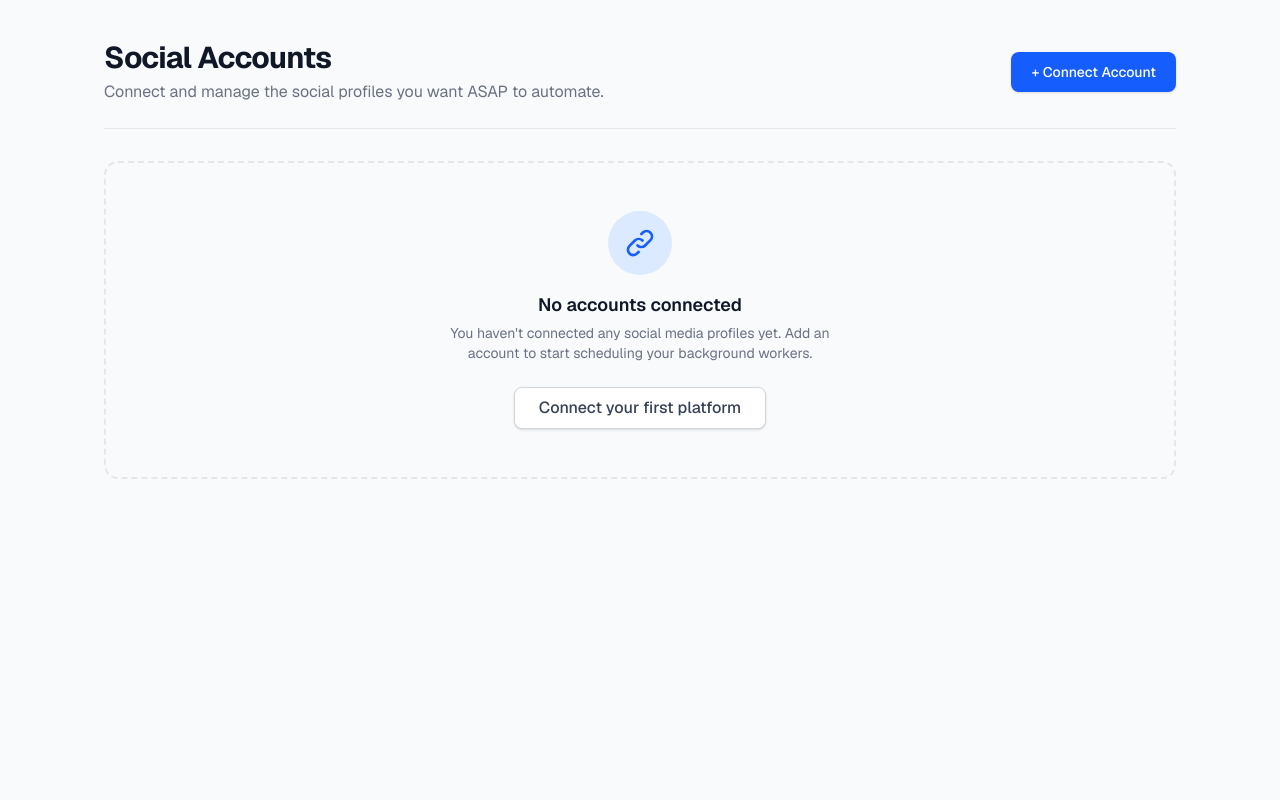
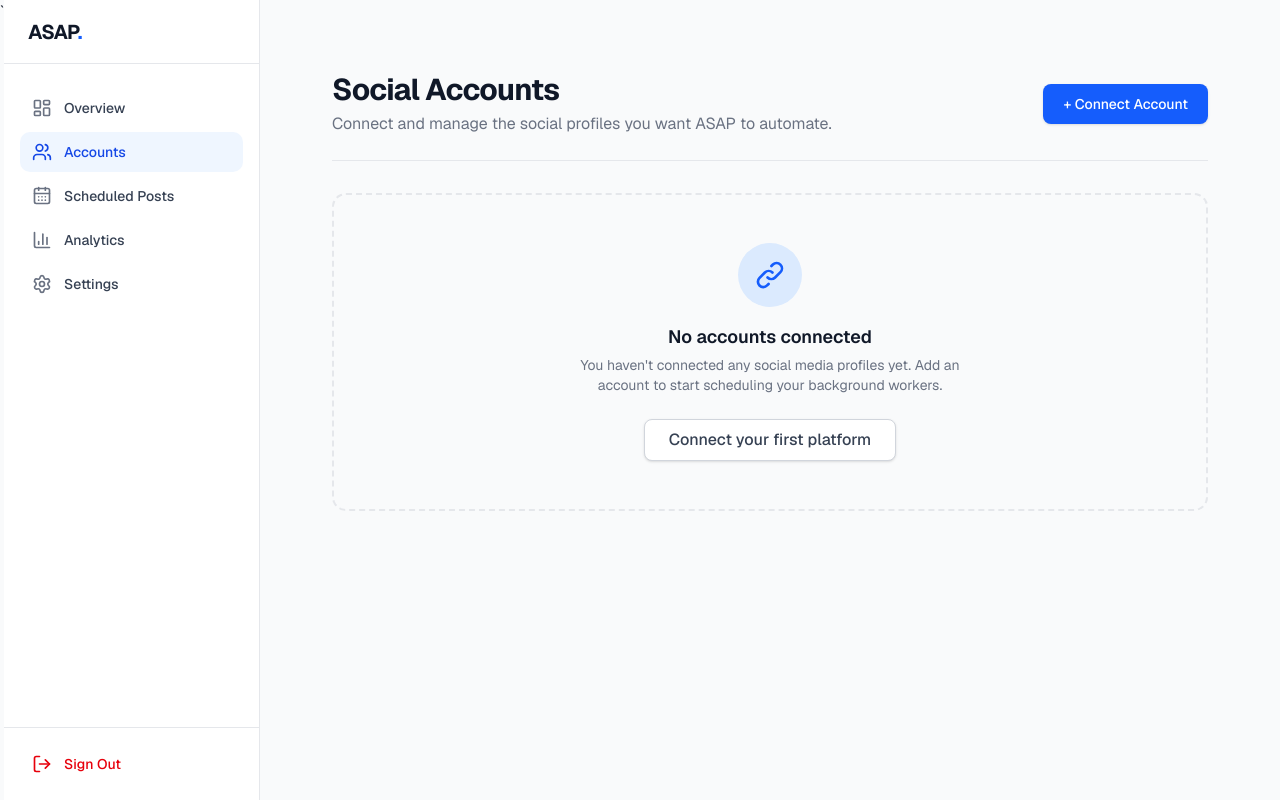
Before and after one commit to JohnLloydCanoy/asap, a Next.js app in the folder frontend/: page /accounts in a window 1280 px wide. Built offline with nearby package versions, Linux system fonts and the light colour scheme.

Commit message:
feat: changing the layout for navigation

```diff
--- a/frontend/src/app/(dashboard)/layout.tsx
+++ b/frontend/src/app/(dashboard)/layout.tsx
@@ -1,12 +1,86 @@
+"use client";
+
+import Link from "next/link";
+import { usePathname } from "next/navigation";
+import { LayoutDashboard, Users, CalendarDays, BarChart3, Settings, LogOut} from "lucide-react";
+
 export default function DashboardLayout({
     children,
-    }: {
+}: {
     children: React.ReactNode;
-    }) {
-    return (
-        <section className="dashboard-container">
-        {/* This renders your sub-pages like accounts/page.tsx */}
-        {children}
-        </section>
+}) {
+    const pathname = usePathname();
+
+const navigation = [
+    { name: "Overview", href: "/overview", icon: LayoutDashboard },
+    { name: "Accounts", href: "/accounts", icon: Users },
+    { name: "Scheduled Posts", href: "/scheduled", icon: CalendarDays },
+    { name: "Analytics", href: "/analytics", icon: BarChart3 },
+    { name: "Settings", href: "/settings", icon: Settings },
+];
+
+const handleLogout = () => {
+    localStorage.removeItem("token");
+    window.location.href = "/login";
+};
+
+return (
+    <div className="min-h-screen bg-gray-50 flex">
+    `
+        {/* Sidebar Navigation */}
+        <div className="w-64 bg-white border-r border-gray-200 flex flex-col hidden md:flex">
+            <div className="h-16 flex items-center px-6 border-b border-gray-200">
+            <Link href="/overview" className="font-bold text-xl tracking-tight text-gray-900">
+                ASAP<span className="text-blue-600">.</span>
+            </Link>
+            </div>
+
+            <nav className="flex-1 px-4 py-6 space-y-1 overflow-y-auto">
+            {navigation.map((item) => {
+                const isActive = pathname === item.href;
+                const Icon = item.icon;
+                return (
+                <Link
+                    key={item.name}
+                    href={item.href}
+                    className={`flex items-center gap-3 px-3 py-2.5 rounded-lg text-sm font-medium transition-colors ${
+                    isActive
+                        ? "bg-blue-50 text-blue-700"
+                        : "text-gray-700 hover:bg-gray-100 hover:text-gray-900"
+                    }`}
+                >
+                    <Icon className={`w-5 h-5 ${isActive ? "text-blue-700" : "text-gray-500"}`} />
+                    {item.name}
+                </Link>
+                );
+            })}
+            </nav>
+
+            <div className="p-4 border-t border-gray-200">
+            <button
+                onClick={handleLogout}
+                className="flex w-full items-center gap-3 px-3 py-2.5 rounded-lg text-sm font-medium text-red-600 hover:bg-red-50 transition-colors"
+            >
+                <LogOut className="w-5 h-5" />
+                Sign Out
+            </button>
+            </div>
+        </div>
+
+        {/* Main Content Area */}
+        <main className="flex-1 overflow-y-auto">
+            {/* Mobile Header  */}
+            <div className="md:hidden h-16 bg-white border-b border-gray-200 flex items-center px-4 justify-between">
+            <span className="font-bold text-lg text-gray-900">ASAP.</span>
+            <button onClick={handleLogout} className="text-sm font-medium text-red-600">Sign Out</button>
+            </div>
+
+            {/* Page Content Injection */}
+            <div className="p-4 md:p-8">
+            {children}
+            </div>
+        </main>
+
+        </div>
     );
 }
```
